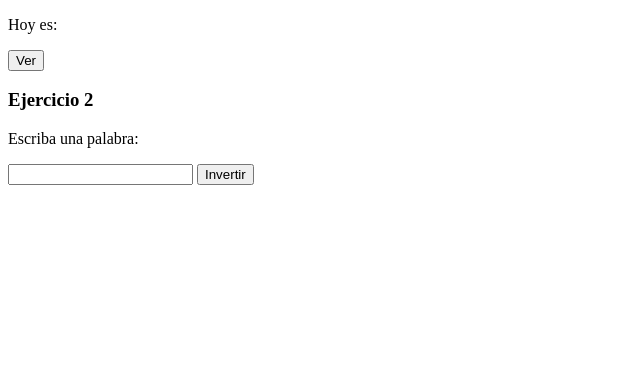
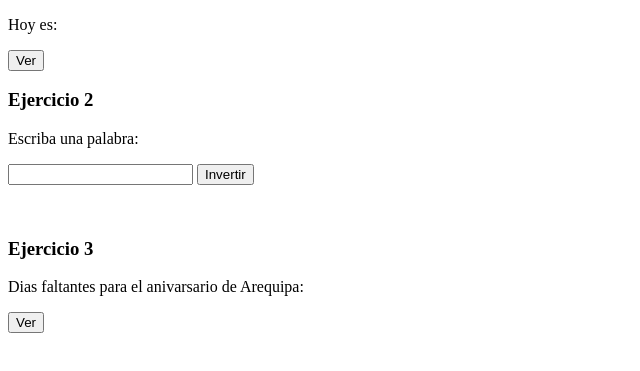
Before and after one commit to LuisArocutipa/pwebLab02, a plain HTML site: page index.html in a window 1280 px wide. Shown: the part 105-476 px from the top of the page, without its empty margins (0-640 px from the left). Drawn offline with Linux system fonts and the light colour scheme.

Commit message:
Se agregó la función para resolver el tercer ejercicios

```diff
--- a/Ejercicios.js
+++ b/Ejercicios.js
@@ -10,3 +10,10 @@ function invertir(){
         inversa += palabra.charAt(i);
     document.getElementById("ejercicio2").innerHTML = inversa;
 }
+function diasFaltantes(){
+    const hoy = new Date().getTime();
+    const arequipa = new Date("August 15 2023 00:00:00").getTime();
+    var falta = arequipa - hoy;
+    falta = (falta / 3600000) / 24;
+    document.getElementById("ejercicio3").innerHTML = Math.floor(falta);
+}
--- a/index.html
+++ b/index.html
@@ -17,5 +17,10 @@
     <input type="text" id="formulario">
     <input type="submit" value="Invertir" onclick="invertir()">
     <p id="ejercicio2"></p>
+    <br>
+    <h3>Ejercicio 3</h3>
+    <p>Dias faltantes para el anivarsario de Arequipa:</p>
+    <p id="ejercicio3"></p>
+    <input type="submit" value="Ver" onclick="diasFaltantes()">
 </body>
 </html>
```
